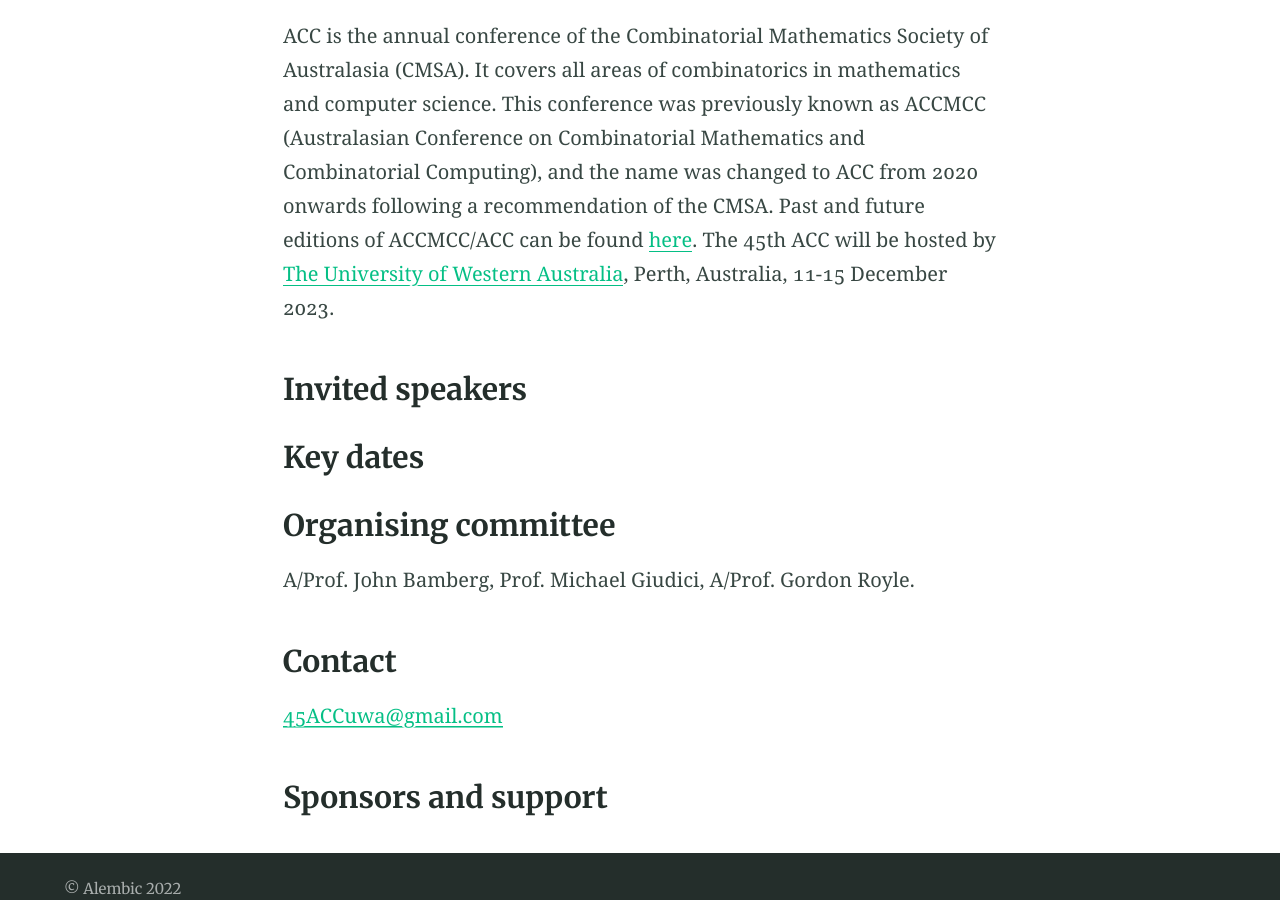
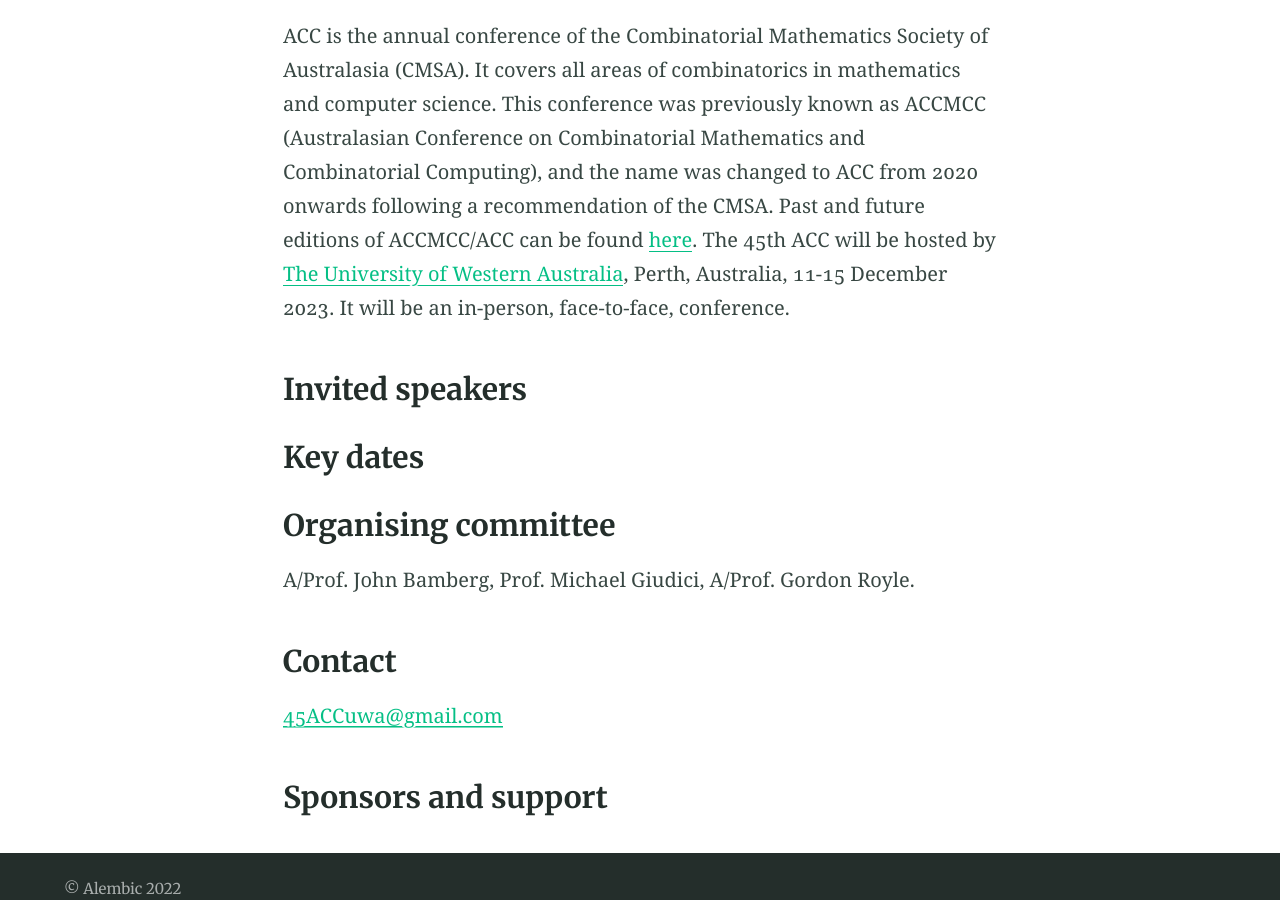
Before and after one commit to 45ACC/45ACC.github.io, a Jekyll site: the page built from index.md, in a window 1280 px wide and 900 px high, scrolled down 561 px. Built offline with Jekyll 4.4.1, drawn with Linux system fonts in a browser that asks for light colours.

Commit message:
Update index.md

```diff
--- a/index.md
+++ b/index.md
@@ -10,7 +10,7 @@ excerpt: "ACC is the annual conference of the Combinatorial Mathematics Society
 ### About
 
 ACC is the annual conference of the Combinatorial Mathematics Society of Australasia (CMSA). It covers all areas of combinatorics in mathematics and computer science. This conference was previously known as ACCMCC (Australasian Conference on Combinatorial Mathematics and Combinatorial Computing), and the name was changed to ACC from 2020 onwards following a recommendation of the CMSA. Past and future editions of ACCMCC/ACC can be found [here](http://combinatorics-australasia.org/conferences.html).
-The 45th ACC will be hosted by [The University of Western Australia](https://www.uwa.edu.au), Perth, Australia, 11-15 December 2023.
+The 45th ACC will be hosted by [The University of Western Australia](https://www.uwa.edu.au), Perth, Australia, 11-15 December 2023. It will be an in-person, face-to-face, conference.
 
 
 ### Invited speakers
```
